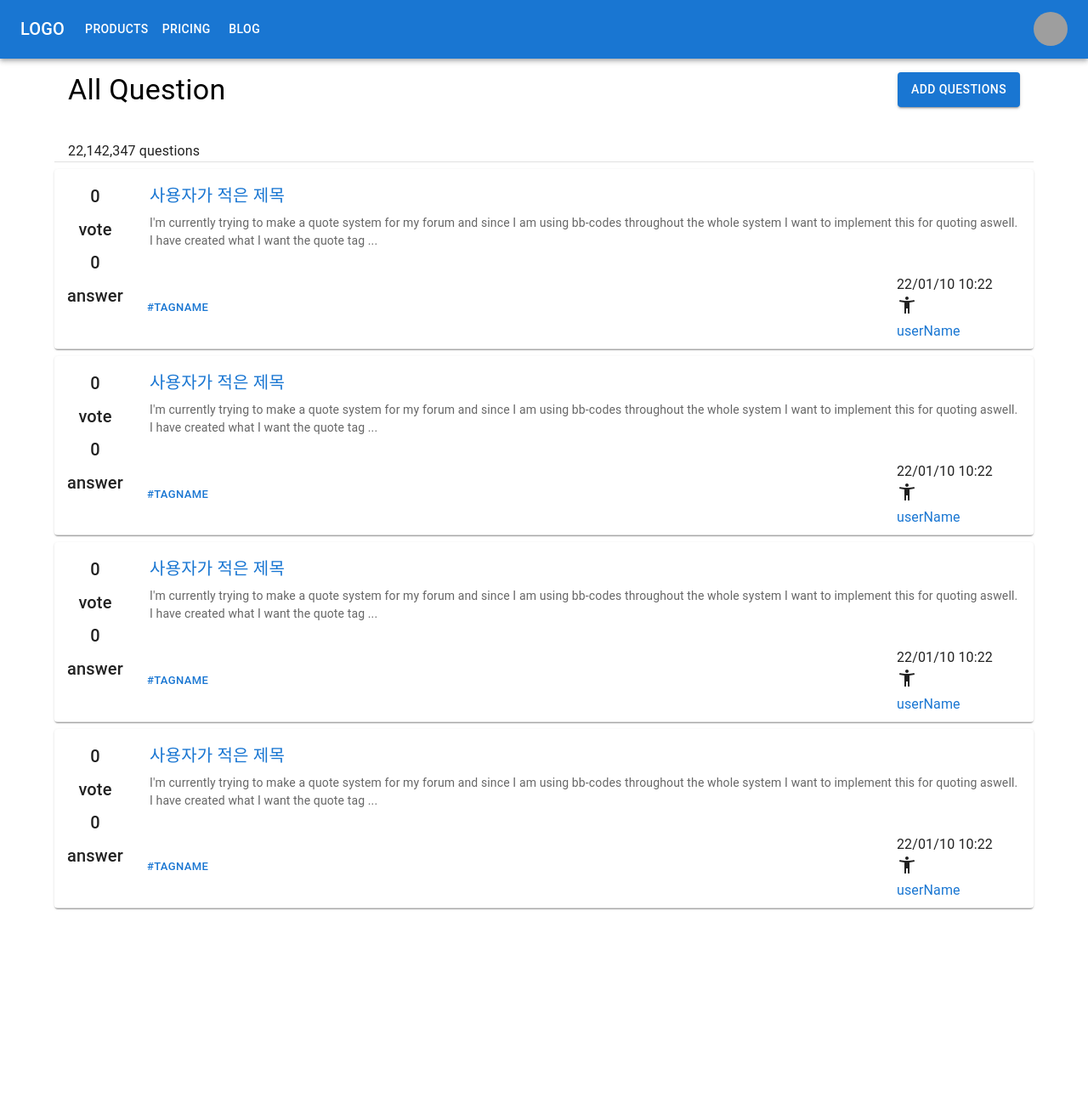
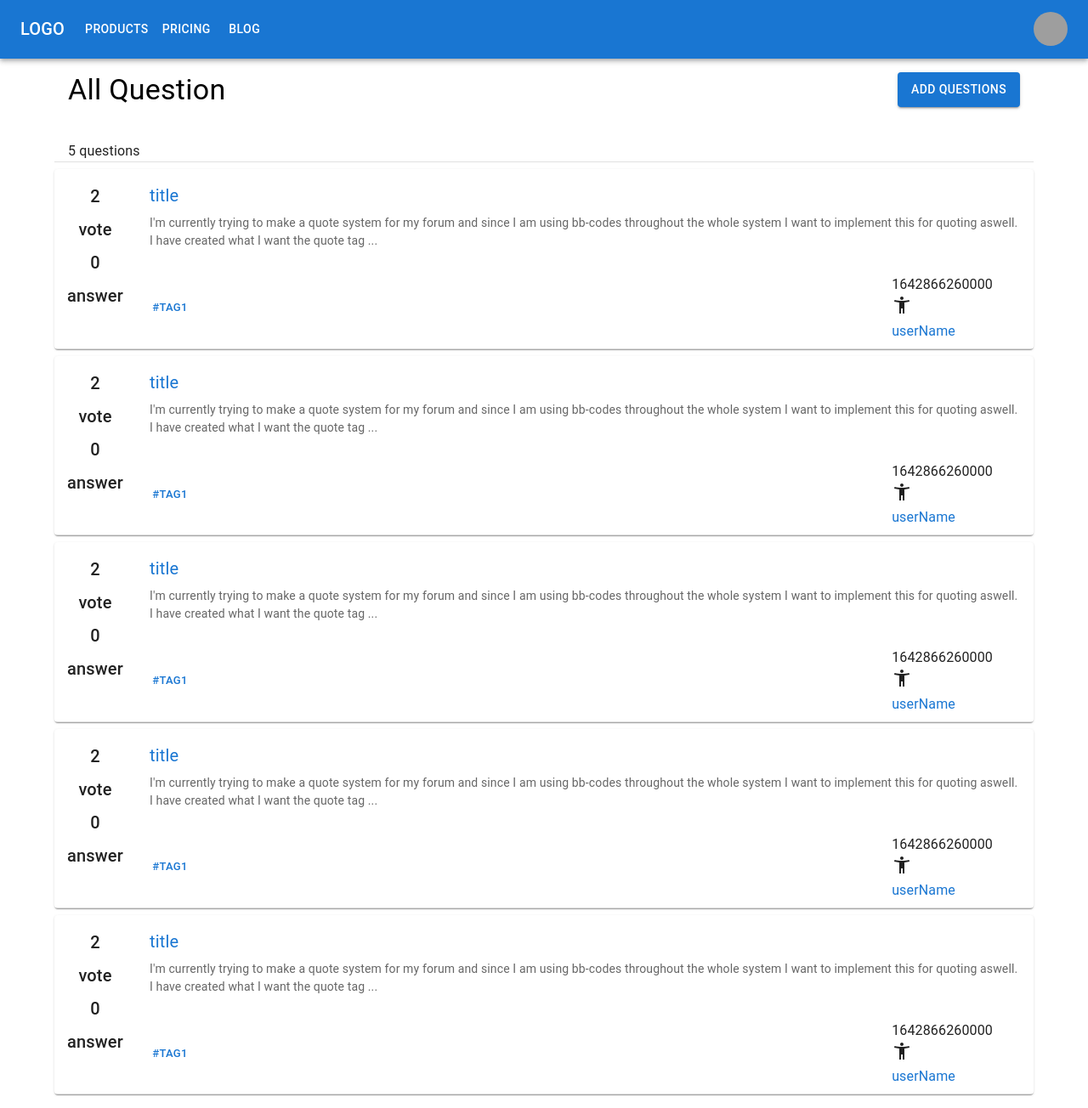
Before and after one commit to team-sohnhong/lifelog_front, a React (Create React App) app: page / in a window 1280 px wide. Shown: the whole page at 85% size. Before the commit the page ends 1269 px from the top, so only its background shows below. Built offline with nearby package versions, Linux system fonts and the light colour scheme; grey boxes are pictures that could not be loaded.

Commit message:
Connect Data

```diff
--- a/src/components/QuestionHeader.tsx
+++ b/src/components/QuestionHeader.tsx
@@ -1,6 +1,8 @@
 import { Grid, Typography, Button, Box, Divider } from "@mui/material"
+import { Posts } from "../routes/Home"
 
-export default function QuestionHeader() {
+export default function QuestionHeader({posts}: Posts) {
+  const postsLength = posts.length
   return (
     <Box>
       <Grid
@@ -18,7 +20,7 @@ export default function QuestionHeader() {
         </Button>
       </Grid>
       <Box sx={{ mt: 5 }}>
-        <Typography px={2}>22,142,347 questions</Typography>
+        <Typography px={2}>{postsLength} questions</Typography>
         <Divider />
       </Box>
     </Box>
--- a/src/components/QuestionList.tsx
+++ b/src/components/QuestionList.tsx
@@ -1,22 +1,28 @@
+import AccessibilityNewIcon from "@mui/icons-material/AccessibilityNew"
 import {
-  Grid,
-  Typography,
+  Box,
   Button,
-  Box,
-  Divider,
   Card,
   CardActions,
   CardContent,
+  Divider,
+  Grid,
   Link,
   List,
   ListItem,
+  Typography,
 } from "@mui/material"
-import AccessibilityNewIcon from "@mui/icons-material/AccessibilityNew"
+import { useState } from "react"
+import { PostProps, Posts } from "../routes/Home"
 
-export default function QuestionList() {
+
+const QuestionList: React.FC<Posts> = (props) => {
+  const { posts } = props;
+  const post = posts[0]
+
   return (
     <List>
-      {[0, 1, 2, 3].map(() => {
+      {posts.map(() => {
         return (
           <Card sx={{ minWidth: 275, mb: 1 }}>
             <Grid
@@ -40,13 +46,13 @@ export default function QuestionList() {
                   component="div"
                 >
                   <Typography variant="h6" gutterBottom>
-                    0
+                    {post.vote}
                   </Typography>
                   <Typography variant="h6" gutterBottom>
                     vote
                   </Typography>
                   <Typography variant="h6" gutterBottom>
-                    0
+                    {post.answer}
                   </Typography>
                   <Typography variant="h6" gutterBottom>
                     answer
@@ -58,7 +64,7 @@ export default function QuestionList() {
                 <CardContent>
                   <Link href="/home" underline="none">
                     <Typography sx={{ fontSize: 20 }} gutterBottom>
-                      사용자가 적은 제목
+                      {post.title}
                     </Typography>
                   </Link>
                   <Typography
@@ -83,13 +89,13 @@ export default function QuestionList() {
                     wrap="nowrap"
                   >
                     <Grid item xs={1}>
-                      <Button size="small">#TagName</Button>
+                      <Button size="small">#{ post.tags[0]}</Button>
                     </Grid>
                     <Grid item mr={5}>
-                      <Typography>22/01/10 10:22</Typography>
+                      <Typography>{post.created_at}</Typography>
                       <AccessibilityNewIcon></AccessibilityNewIcon>
                       <Link href="/user" underline="none">
-                        <Typography>userName</Typography>
+                        <Typography>{post.writer}</Typography>
                       </Link>
                     </Grid>
                   </Grid>
@@ -101,7 +107,12 @@ export default function QuestionList() {
           </Card>
         )
       })}
-      <ListItem></ListItem>
     </List>
   )
 }
+
+export default QuestionList
+
+// 1. props 전달하는 것 만들기
+// 2. 비동기 통신 만들기
+// 3.
--- a/src/routes/Home.tsx
+++ b/src/routes/Home.tsx
@@ -3,19 +3,6 @@ import React from "react"
 import AppBar from "../components/AppBar"
 import QuestionHeader from "../components/QuestionHeader"
 import QuestionList from "../components/QuestionList"
-
-interface PostProps {
-  post: {
-    date: string
-    title: string
-    content: string
-    vote: number
-    answer: number
-    tags: Array<string>
-    created_at: Date
-    writer: User
-  }
-}
 
 interface User {
   id: string
@@ -24,7 +11,37 @@ interface User {
   image: string
 }
 
+export interface PostProps {
+  date: string
+  title: string
+  content: string
+  vote: number
+  answer: number
+  tags: Array<string>
+  created_at: number
+  writer: string
+}
+
+export interface Posts {
+  posts: Array<PostProps>
+}
+
 function Home() {
+  const post: PostProps = {
+    date: "today",
+    title: "title",
+    content: "content",
+    vote: 2,
+    answer: 0,
+    tags: ["tag1"],
+    created_at: Date.now(),
+    writer: "userName",
+  }
+
+  const posts: Posts = {
+    posts: [post, post, post, post, post], //post의 개수 만큼 리스트 생성
+  }
+
   return (
     <div>
       <AppBar />
@@ -36,8 +53,8 @@ function Home() {
               height: "150vh",
             }}
           >
-            <QuestionHeader />
-            <QuestionList />
+            <QuestionHeader posts={posts.posts} />
+            <QuestionList posts={posts.posts} />
           </Box>
         </Container>
       </React.Fragment>
```
